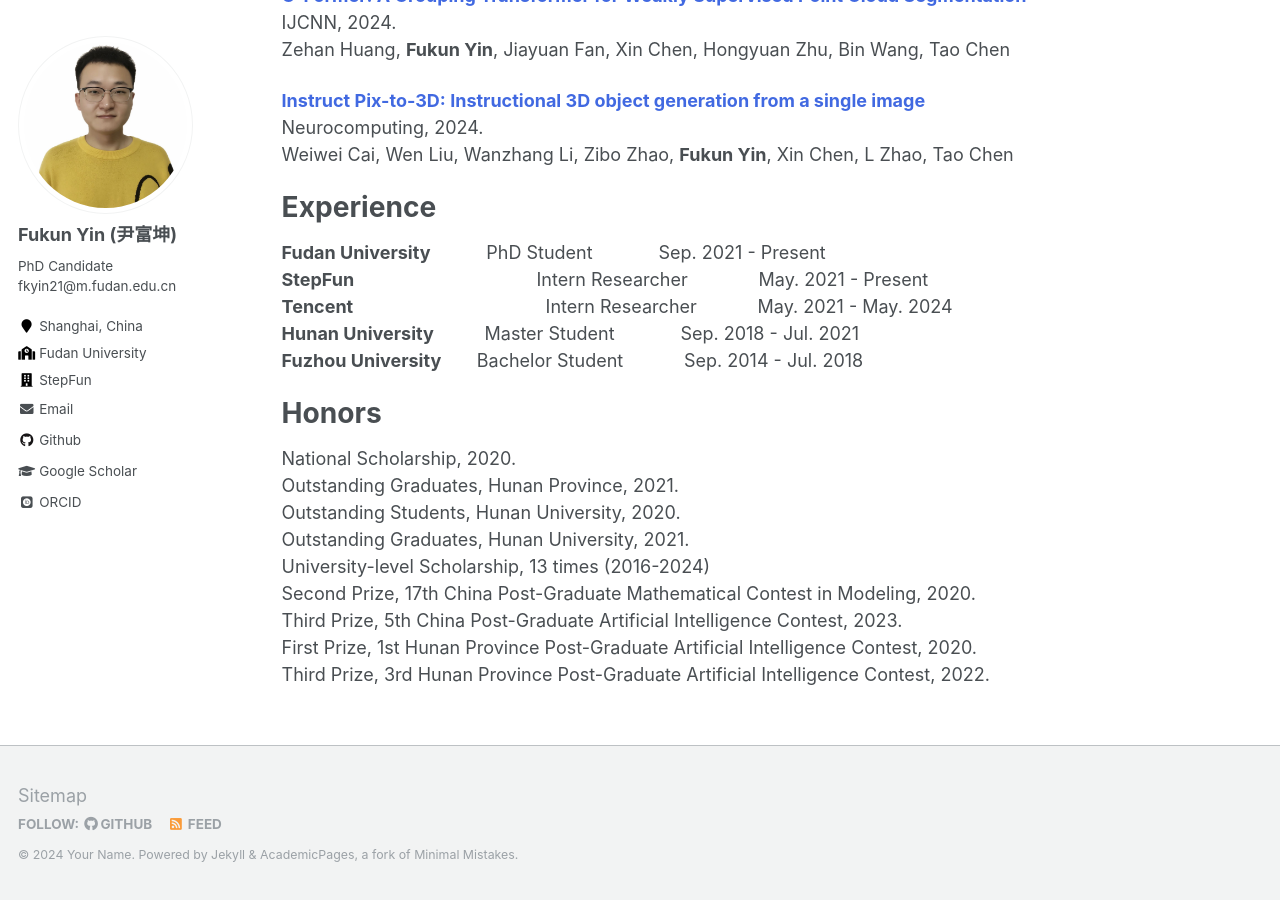
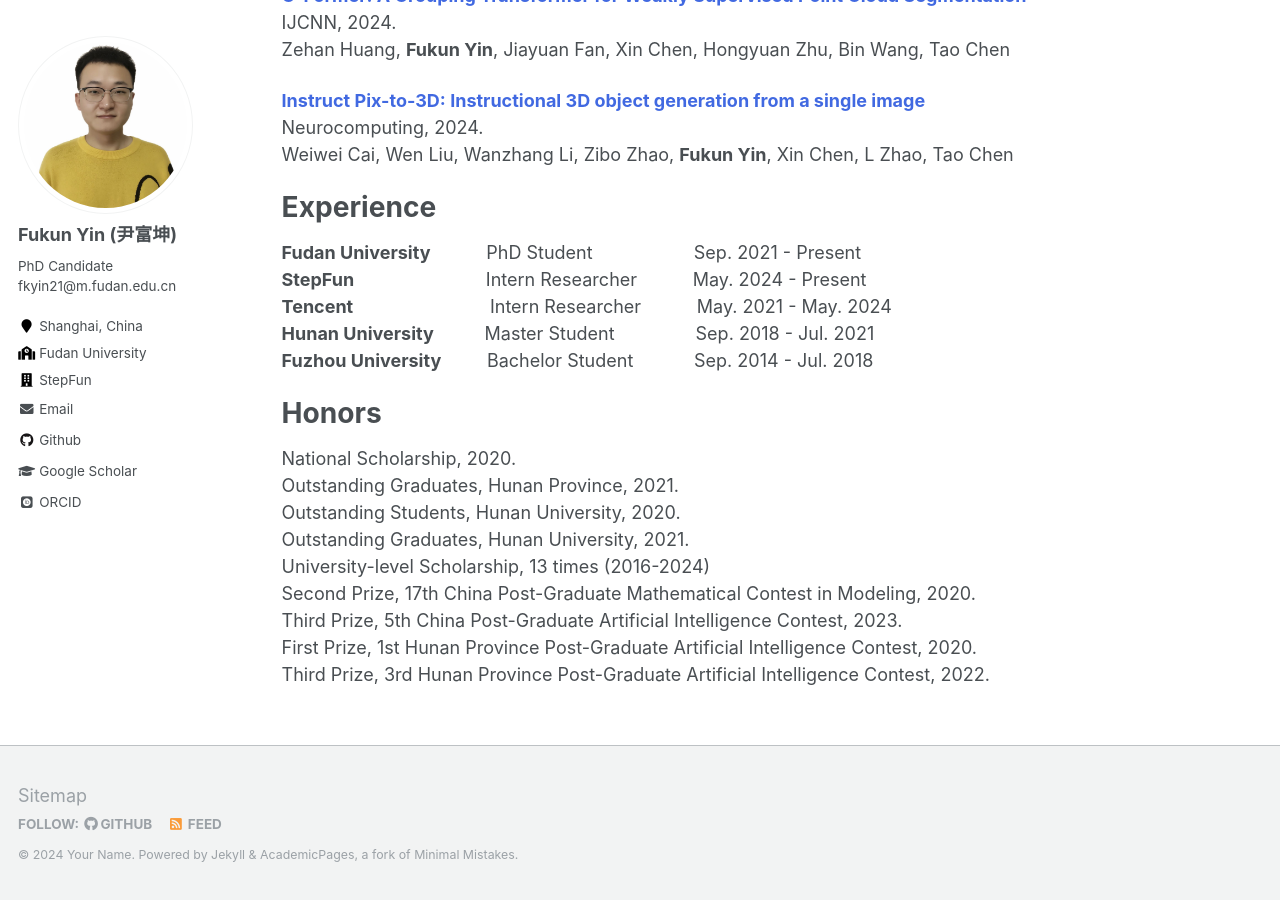
Before and after one commit to fukunyin/fukunyin.github.io, a Jekyll site: the page built from _pages/about.md, in a window 1280 px wide and 900 px high, scrolled down 1907 px. Built offline with Jekyll 4.4.1, drawn with Linux system fonts in a browser that asks for light colours; some web fonts are replaced.

Commit message:
Update about.md

```diff
--- a/_pages/about.md
+++ b/_pages/about.md
@@ -80,11 +80,11 @@ Weiwei Cai, Wen Liu, Wanzhang Li, Zibo Zhao, **Fukun Yin**, Xin Chen, L Zhao, Ta
 
 # Experience
 
-**Fudan University**&nbsp;&nbsp;&nbsp;&nbsp;&nbsp;&nbsp;&nbsp;&nbsp;&nbsp;&nbsp;&nbsp;PhD Student&nbsp;&nbsp;&nbsp;&nbsp;&nbsp;&nbsp;&nbsp;&nbsp;&nbsp;&nbsp;&nbsp;&nbsp;&nbsp;Sep. 2021 - Present
-**StepFun**&nbsp;&nbsp;&nbsp;&nbsp;&nbsp;&nbsp;&nbsp;&nbsp;&nbsp;&nbsp;&nbsp;&nbsp;&nbsp;&nbsp;&nbsp;&nbsp;&nbsp;&nbsp;&nbsp;&nbsp;&nbsp;&nbsp;&nbsp;&nbsp;&nbsp;&nbsp;&nbsp;&nbsp;&nbsp;&nbsp;&nbsp;&nbsp;&nbsp;&nbsp;&nbsp;&nbsp;Intern Researcher&nbsp;&nbsp;&nbsp;&nbsp;&nbsp;&nbsp;&nbsp;&nbsp;&nbsp;&nbsp;&nbsp;&nbsp;&nbsp;&nbsp;May. 2021 - Present
-**Tencent**&nbsp;&nbsp;&nbsp;&nbsp;&nbsp;&nbsp;&nbsp;&nbsp;&nbsp;&nbsp;&nbsp;&nbsp;&nbsp;&nbsp;&nbsp;&nbsp;&nbsp;&nbsp;&nbsp;&nbsp;&nbsp;&nbsp;&nbsp;&nbsp;&nbsp;&nbsp;&nbsp;&nbsp;&nbsp;&nbsp;&nbsp;&nbsp;&nbsp;&nbsp;&nbsp;&nbsp;&nbsp;&nbsp;Intern Researcher&nbsp;&nbsp;&nbsp;&nbsp;&nbsp;&nbsp;&nbsp;&nbsp;&nbsp;&nbsp;&nbsp;&nbsp;May. 2021 - May. 2024
-**Hunan University**&nbsp;&nbsp;&nbsp;&nbsp;&nbsp;&nbsp;&nbsp;&nbsp;&nbsp;&nbsp;Master Student&nbsp;&nbsp;&nbsp;&nbsp;&nbsp;&nbsp;&nbsp;&nbsp;&nbsp;&nbsp;&nbsp;&nbsp;&nbsp;Sep. 2018 - Jul. 2021
-**Fuzhou University**&nbsp;&nbsp;&nbsp;&nbsp;&nbsp;&nbsp;&nbsp;Bachelor Student&nbsp;&nbsp;&nbsp;&nbsp;&nbsp;&nbsp;&nbsp;&nbsp;&nbsp;&nbsp;&nbsp;&nbsp;Sep. 2014 - Jul. 2018
+**Fudan University**&nbsp;&nbsp;&nbsp;&nbsp;&nbsp;&nbsp;&nbsp;&nbsp;&nbsp;&nbsp;&nbsp;PhD Student&nbsp;&nbsp;&nbsp;&nbsp;&nbsp;&nbsp;&nbsp;&nbsp;&nbsp;&nbsp;&nbsp;&nbsp;&nbsp;&nbsp;&nbsp;&nbsp;&nbsp;&nbsp;&nbsp;&nbsp;Sep. 2021 - Present
+**StepFun**&nbsp;&nbsp;&nbsp;&nbsp;&nbsp;&nbsp;&nbsp;&nbsp;&nbsp;&nbsp;&nbsp;&nbsp;&nbsp;&nbsp;&nbsp;&nbsp;&nbsp;&nbsp;&nbsp;&nbsp;&nbsp;&nbsp;&nbsp;&nbsp;&nbsp;&nbsp;Intern Researcher&nbsp;&nbsp;&nbsp;&nbsp;&nbsp;&nbsp;&nbsp;&nbsp;&nbsp;&nbsp;&nbsp;May. 2024 - Present
+**Tencent**&nbsp;&nbsp;&nbsp;&nbsp;&nbsp;&nbsp;&nbsp;&nbsp;&nbsp;&nbsp;&nbsp;&nbsp;&nbsp;&nbsp;&nbsp;&nbsp;&nbsp;&nbsp;&nbsp;&nbsp;&nbsp;&nbsp;&nbsp;&nbsp;&nbsp;&nbsp;&nbsp;Intern Researcher&nbsp;&nbsp;&nbsp;&nbsp;&nbsp;&nbsp;&nbsp;&nbsp;&nbsp;&nbsp;&nbsp;May. 2021 - May. 2024
+**Hunan University**&nbsp;&nbsp;&nbsp;&nbsp;&nbsp;&nbsp;&nbsp;&nbsp;&nbsp;&nbsp;Master Student&nbsp;&nbsp;&nbsp;&nbsp;&nbsp;&nbsp;&nbsp;&nbsp;&nbsp;&nbsp;&nbsp;&nbsp;&nbsp;&nbsp;&nbsp;&nbsp;Sep. 2018 - Jul. 2021
+**Fuzhou University**&nbsp;&nbsp;&nbsp;&nbsp;&nbsp;&nbsp;&nbsp;&nbsp;&nbsp;Bachelor Student&nbsp;&nbsp;&nbsp;&nbsp;&nbsp;&nbsp;&nbsp;&nbsp;&nbsp;&nbsp;&nbsp;&nbsp;Sep. 2014 - Jul. 2018
 
 
 # Honors
```
